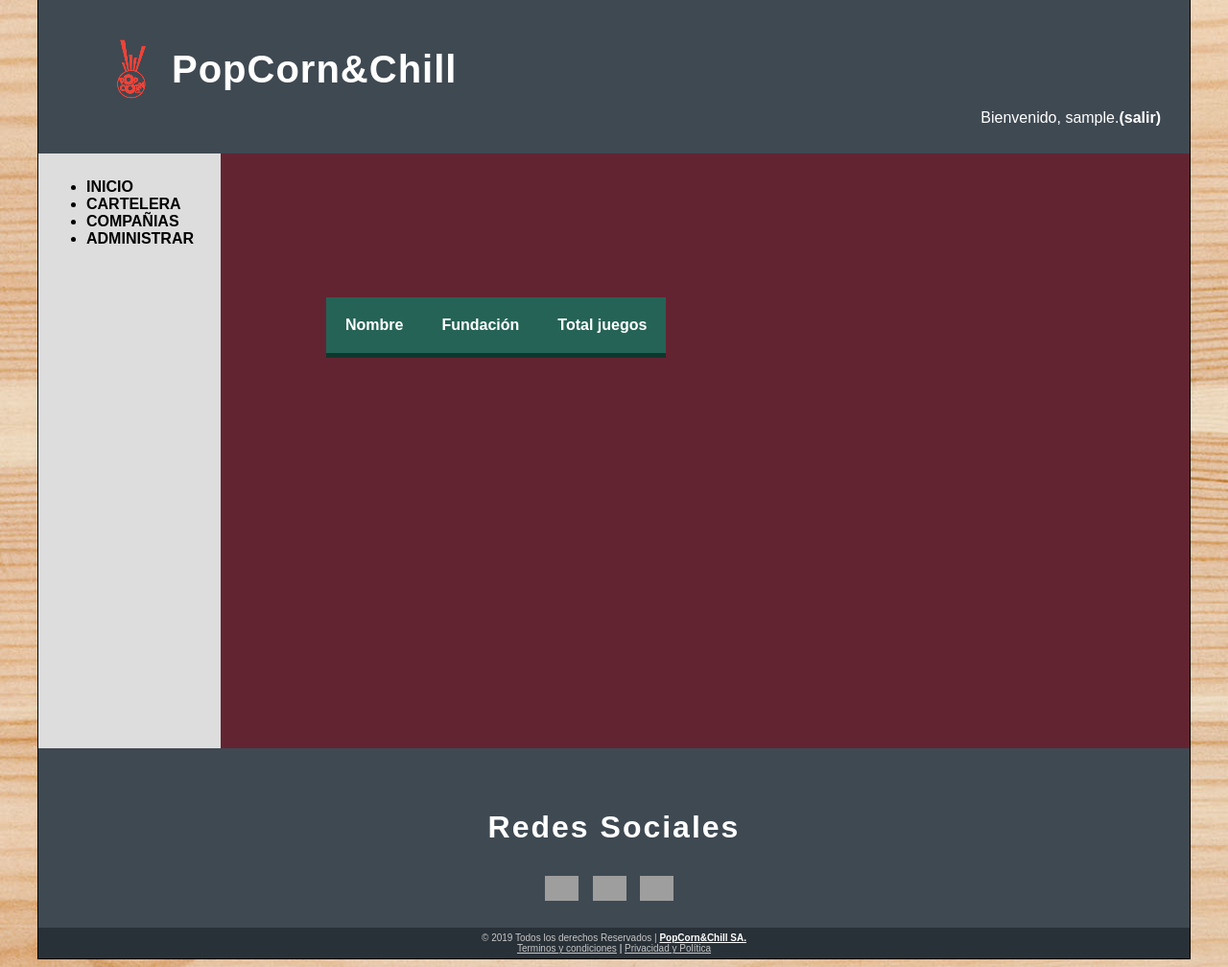
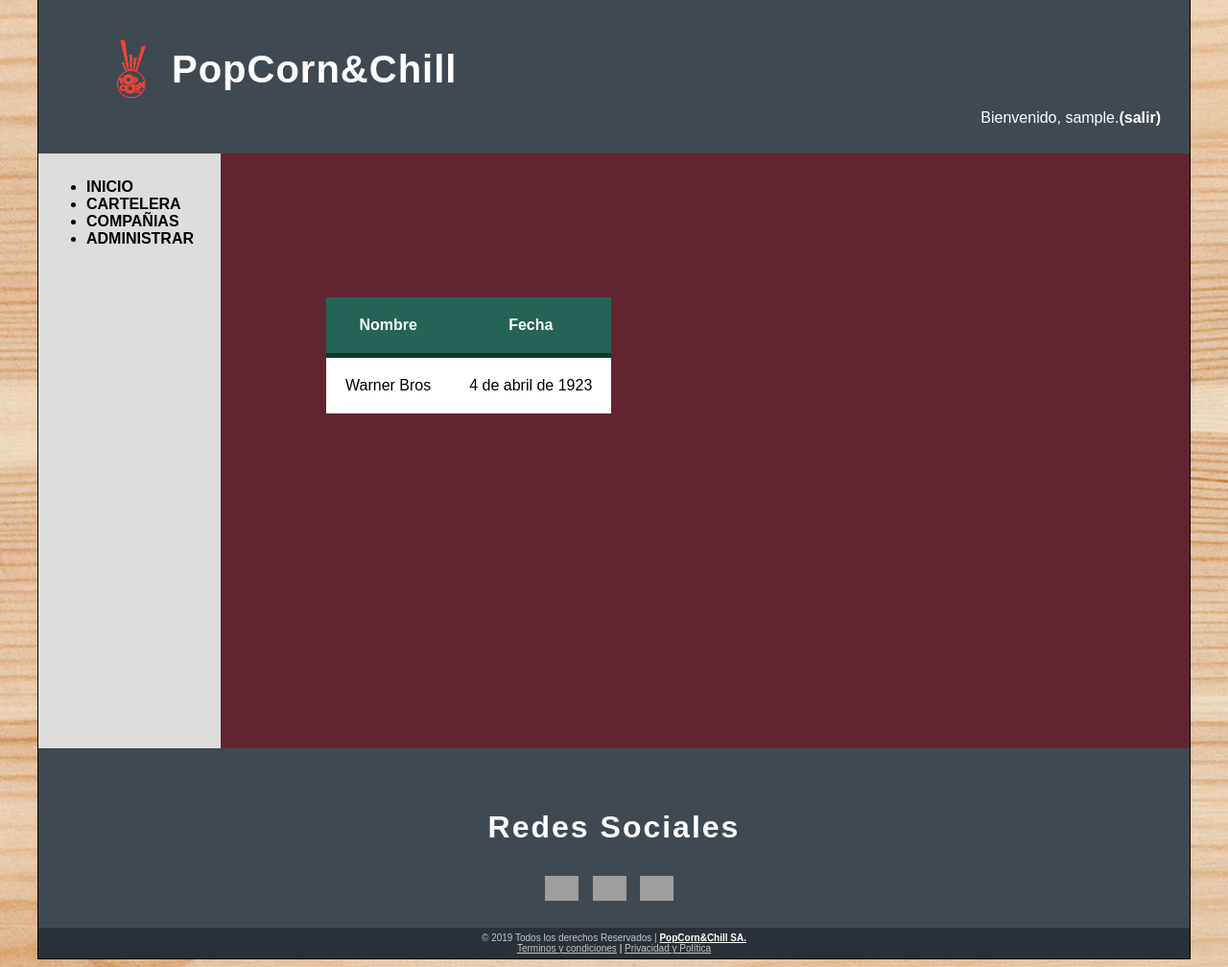
Before and after one commit to Mawy23/popCorn, a PHP site: page /companies.php in a window 1280 px wide. Shown: the part 31-1039 px from the top of the page at 96% size. Run offline with PHP 8.4, Linux system fonts and the light colour scheme; the visitor is signed in with stand-in values (Sample User, id 1); lists and menus that the app fills with data are empty; grey boxes are pictures that could not be loaded.

Commit message:
UPDATE DE HOY

```diff
--- a/XML/compañias.xml
+++ b/XML/compañias.xml
@@ -1,5 +1,5 @@
 <?xml version="1.0" encoding="utf-8"?>
-<companies>
+<compañias>
 	<productora>
 		<nombre>
 			Warner Bros
@@ -32,4 +32,4 @@
 			1967
 		</fundacion>
 	</productora>
-</companies>
+</compañias>
--- a/companies.php
+++ b/companies.php
@@ -3,10 +3,10 @@
 session_start();
 $doc1 = new DOMDocument();
 $doc2 = new DOMDocument();
-$doc1->load("XML/marcas.xml");
+$doc1->load("XML/compañias.xml");
 $doc2->load("XML/pelis.xml");
-$marcas = $doc1->getElementsByTagName("marca");
-$juegos = $doc2->getElementsByTagName("juego");
+$compañias = $doc1->getElementsByTagName("compañias");
+$pelis = $doc2->getElementsByTagName("peliculas");
 //print_r($marcas);exit;
 ?>
 
@@ -17,7 +17,7 @@ $juegos = $doc2->getElementsByTagName("juego");
 <link rel="stylesheet" type="text/css" href="tabla.css">
 <link rel="stylesheet" type="text/css" href="estilo.css" />
 <meta http-equiv="Content-Type" content="text/html; charset=utf-8">
-<title>Marcas</title>
+<title>Compañias</title>
 </head>
 
 <body>
@@ -33,41 +33,34 @@ $juegos = $doc2->getElementsByTagName("juego");
 
 	<?php
 		if (!isset($_SESSION['login'])) {
-			echo "<h1>Usuario no registrado!</h1>";
-			echo "<p>Debes iniciar sesión para ver el contenido..</p>";
+			echo "<p>Debes iniciar sesión para ver todas nuestras películas</p>";
 		} else {
 	?>
 		<table>
 			<thead>
 				<tr>
 					<th>Nombre</th>
-					<th>Fundación</th>
-					<th>Total juegos</th>
+					<th>Fecha</th>
+
 				</tr>
 			</thead>
 			<tbody>
 				<?php
-				foreach($marcas as $marca){
+				foreach($compañias as $productora){
 
-					$name=$marca->getElementsByTagName("nombre");
+					$name=$productora->getElementsByTagName("nombre");
 					$nombre=$name->item(0)->nodeValue;
 
-					$date=$marca->getElementsByTagName("fecha");
-					$fecha=$date->item(0)->nodeValue;
+					$fechas=$productora->getElementsByTagName("fundacion");
+					$fecha=$fechas->item(0)->nodeValue;
 
-					$total = 0;
-					foreach($juegos as $juego){
-						$id_juego=$juego->getElementsByTagName("compania");
-						$comp=$id_juego->item(0)->nodeValue;
-						if($comp == $nombre){
-							$total = $total + 1;
-						}
-					}
+
+
 					?>
 					<tr>
 						<td><?php echo $nombre?></td>
 						<td><?php echo $fecha?></td>
-						<td><?php echo $total?></td>
+
 					</tr>
 					<?php
 				}
--- a/mysql/tablas.sql
+++ b/mysql/tablas.sql
@@ -6,10 +6,10 @@ SET time_zone = "+00:00";
 
 
 --
--- Base de datos: `laestanteria`
+-- Base de datos: `popcorn`
 --
-CREATE DATABASE IF NOT EXISTS `laestanteria` DEFAULT CHARACTER SET utf8mb4 COLLATE utf8mb4_general_ci;
-USE `laestanteria`;
+CREATE DATABASE IF NOT EXISTS `popcorn` DEFAULT CHARACTER SET utf8mb4 COLLATE utf8mb4_general_ci;
+USE `popcorn`;
 
 -- --------------------------------------------------------
 
```
